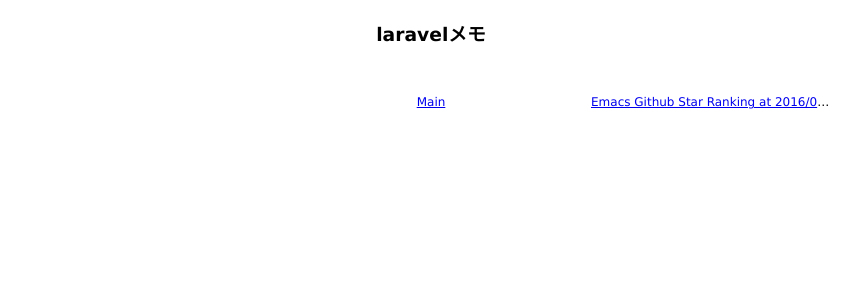
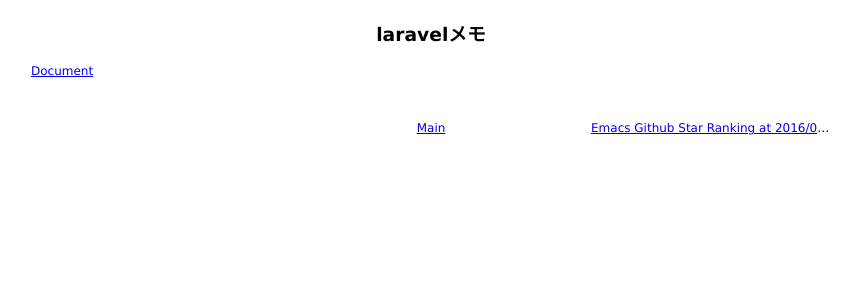
Before and after one commit to 38elements/38elements.github.com, a Jekyll site: the page built from _posts/2016-05-03-laravel.md, in a window 1280 px wide. Shown: the top 300 px of the page, without its empty margins (209-1068 px from the left). Built offline with Jekyll 4.4.1, drawn with Linux system fonts in a browser that asks for light colours.

Commit message:
Update 2016-05-03-laravel.md

```diff
--- a/_posts/2016-05-03-laravel.md
+++ b/_posts/2016-05-03-laravel.md
@@ -2,3 +2,4 @@
 layout: posts
 title: laravelメモ
 ---
+[Document](https://laravel.com/docs/5.2)
```
